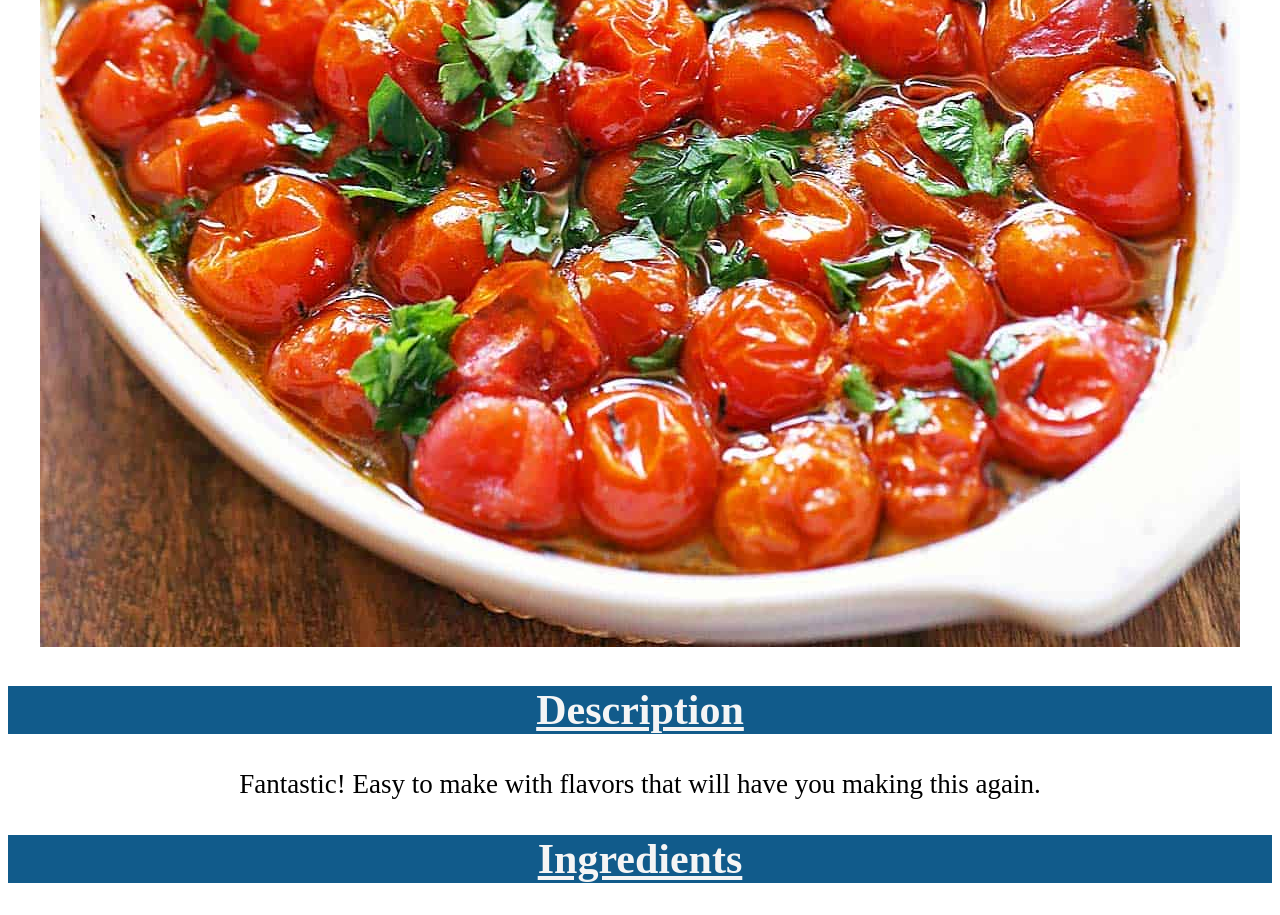
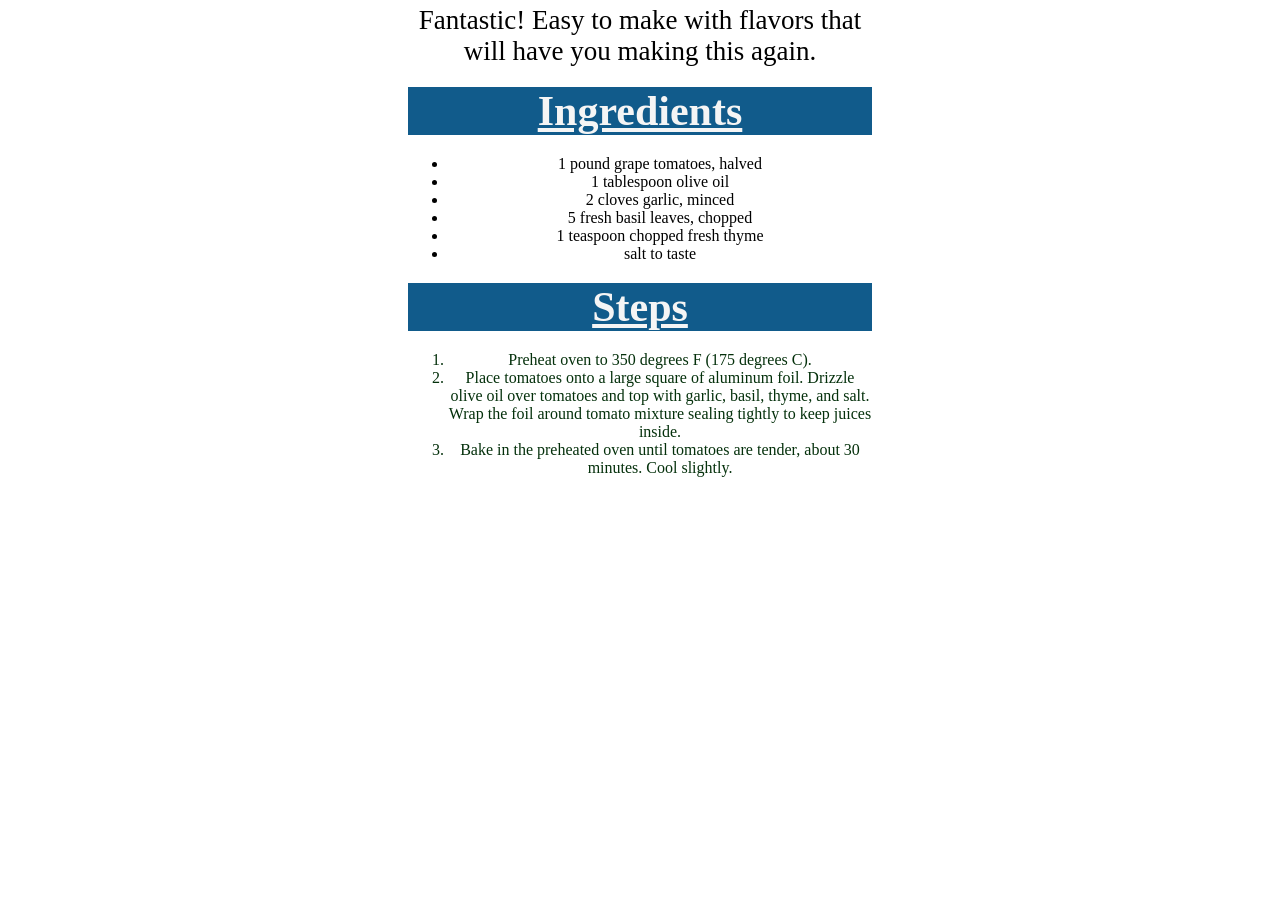
Before and after one commit to FR1117/odin-recipes, a plain HTML site: page tomato.html in a window 1280 px wide. Shown: the part 731-1646 px from the top of the page. After the commit the page ends 1216 px from the top, so only its background shows below. Drawn offline with Linux system fonts and the light colour scheme.

Commit message:
add padding and margin

```diff
--- a/style.css
+++ b/style.css
@@ -4,7 +4,9 @@ h1{
     font-size: 72px;
     font-family: Arial, Helvetica, sans-serif;
     text-decoration: underline;
-}
+    padding: 20px 10px;
+    margin: 20px 400px;
+    }
 *{
     text-align: center;
 }
@@ -18,15 +20,25 @@ h2{
     background-color: rgb(17, 91, 139);
     color: whitesmoke;
     text-decoration: underline;
+    margin: 20px 400px;
 }
 li a{
     font-style: normal;
     color: grey;
-}
+    }
 p{
     font-size: 27px;
+    margin: auto 400px;
 }
 ol{
     font-family: serif;
     color: rgb(4, 48, 11);
+    margin: auto 400px;
 }
+ul{
+    margin: auto 400px;
+}
+img{
+    max-height: 400px;
+    max-width: 400px;
+}
```
